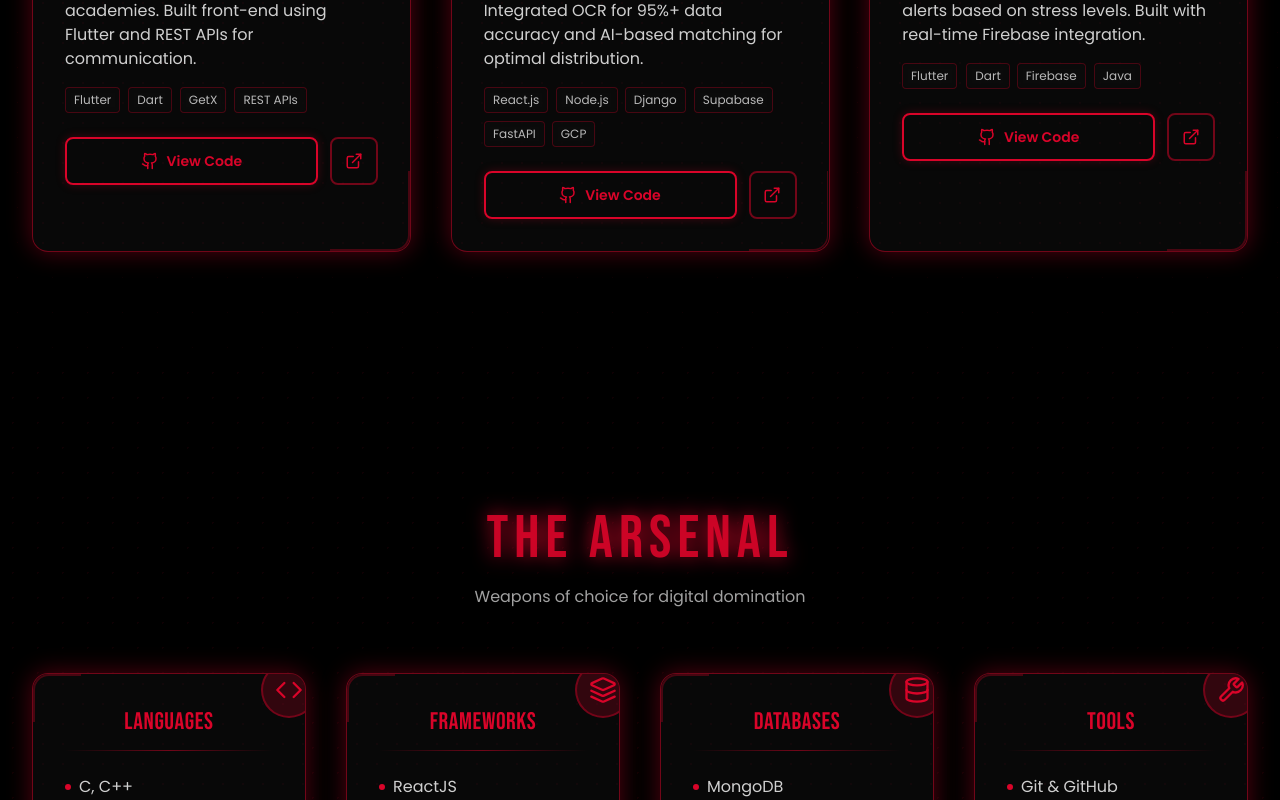
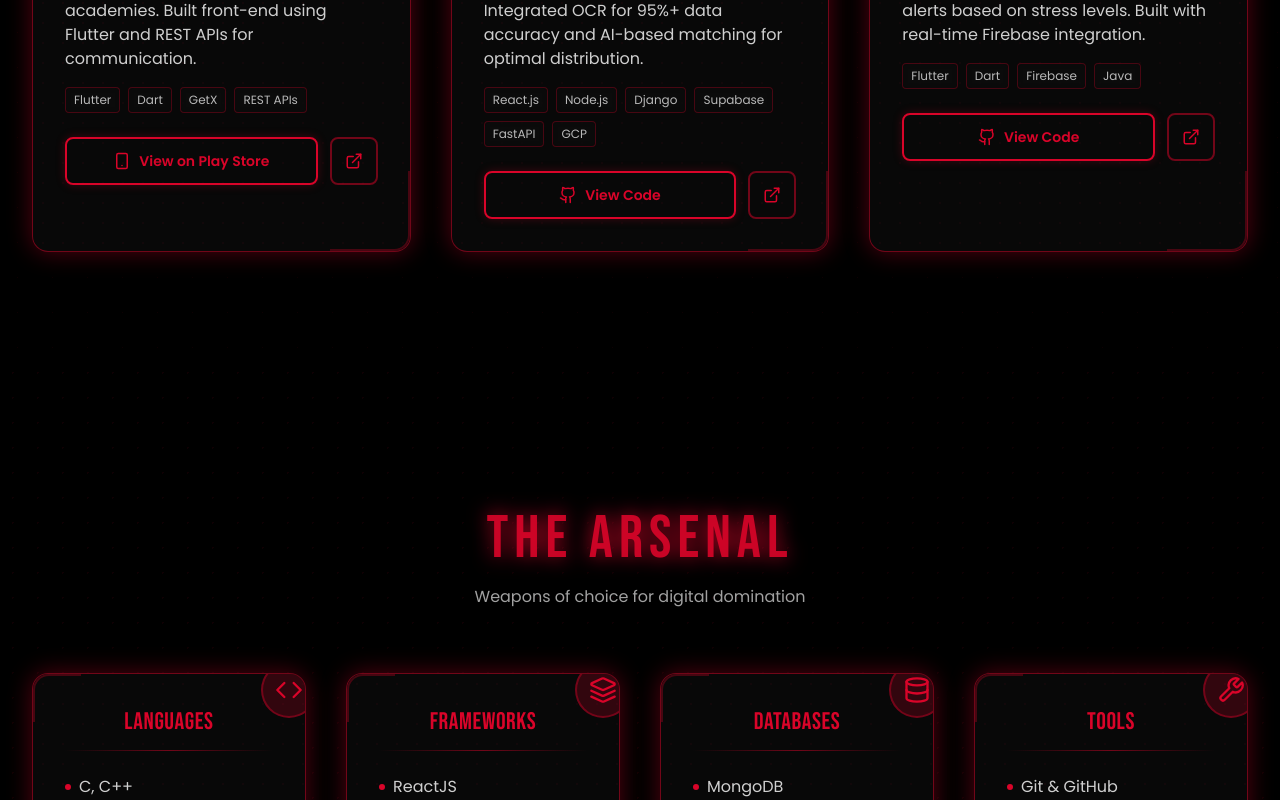
Before and after one commit to Charan0313/Charan_Portfolio, a React (Vite) app: page / in a window 1280 px wide. Shown: the part 2040-2840 px from the top of the page. Built offline with nearby package versions, Linux system fonts and the light colour scheme.

Commit message:
Final: Portfolio ready for deployment

```diff
--- a/src/pages/Projects.jsx
+++ b/src/pages/Projects.jsx
@@ -1,5 +1,5 @@
 import { motion } from "framer-motion";
-import { Github, ExternalLink, Code2 } from "lucide-react";
+import { Github, ExternalLink, Code2, Smartphone } from "lucide-react";
 
 const projects = [
   {
@@ -8,7 +8,8 @@ const projects = [
     description:
       "Deployed app with 1K+ downloads connecting users with sports academies. Built front-end using Flutter and REST APIs for communication.",
     tech: ["Flutter", "Dart", "GetX", "REST APIs"],
-    github: "https://github.com/Charan0313",
+    link: "https://play.google.com/store/apps/details?id=org.netgains.tidasports&pcampaignid=web_share",
+    linkType: "playstore",
     icon: "🏆",
   },
   {
@@ -17,7 +18,8 @@ const projects = [
     description:
       "AI-powered web platform to redistribute unused, sealed medicines. Integrated OCR for 95%+ data accuracy and AI-based matching for optimal distribution.",
     tech: ["React.js", "Node.js", "Django", "Supabase", "FastAPI", "GCP"],
-    github: "https://github.com/Charan0313/MediiShare",
+    link: "https://github.com/Charan0313/MediiShare",
+    linkType: "github",
     icon: "💊",
   },
   {
@@ -26,7 +28,8 @@ const projects = [
     description:
       "Mobile health and wellness app with chatbot assistance and emergency alerts based on stress levels. Built with real-time Firebase integration.",
     tech: ["Flutter", "Dart", "Firebase", "Java"],
-    github: "https://github.com/Charan0313/balencebeats",
+    link: "https://github.com/Charan0313/balencebeats",
+    linkType: "github",
     icon: "💚",
   },
 ];
@@ -132,16 +135,25 @@ export default function Projects() {
             {/* Action Buttons */}
             <div className="flex gap-3 mt-auto relative z-10">
               <a
-                href={project.github}
+                href={project.link}
                 target="_blank"
                 rel="noopener noreferrer"
                 className="flex-1 flex items-center justify-center gap-2 border-2 border-heistRed text-heistRed hover:bg-heistRed hover:text-heistBlack px-4 py-2.5 rounded-lg text-sm font-semibold transition-all shadow-[0_0_10px_#D9042940] hover:shadow-[0_0_20px_#D90429a0] group/btn"
               >
-                <Github size={18} className="group-hover/btn:rotate-12 transition-transform" />
-                <span>View Code</span>
+                {project.linkType === "playstore" ? (
+                  <>
+                    <Smartphone size={18} className="group-hover/btn:rotate-12 transition-transform" />
+                    <span>View on Play Store</span>
+                  </>
+                ) : (
+                  <>
+                    <Github size={18} className="group-hover/btn:rotate-12 transition-transform" />
+                    <span>View Code</span>
+                  </>
+                )}
               </a>
               <motion.a
-                href={project.github}
+                href={project.link}
                 target="_blank"
                 rel="noopener noreferrer"
                 whileHover={{ scale: 1.05 }}
```
